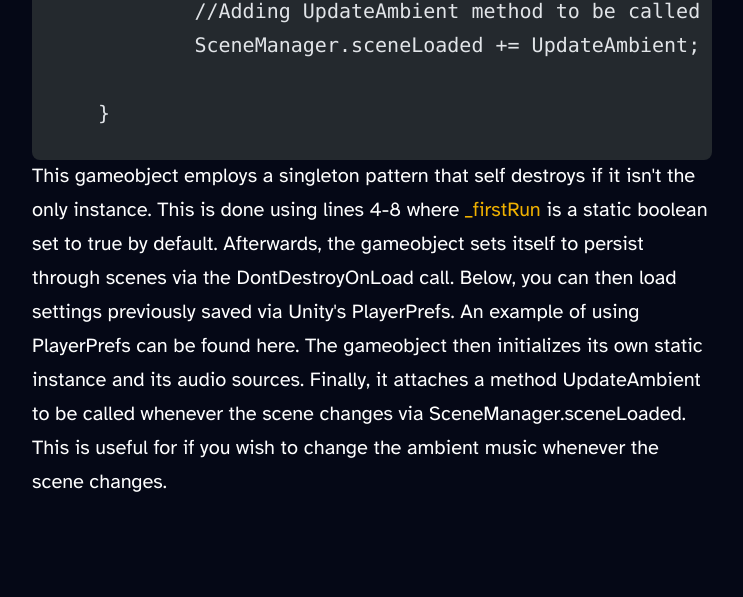
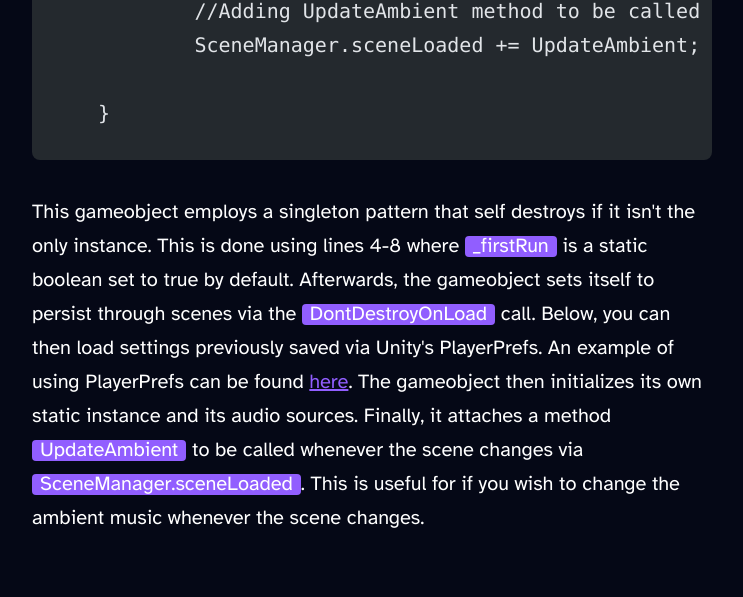
Before and after one commit to govinda-hosein/gh-portfolio, an Astro site: page /blog/2019/1120_sound_manager in a window 1280 px wide. Shown: the part 2096-2693 px from the top of the page, without its empty margins (268-1011 px from the left). Built offline with nearby package versions, Linux system fonts and the light colour scheme; Astro itself is replaced by a stand-in of ours; code samples lack their colours.

Commit message:
Small changes

````diff
--- a/src/content/blog/2019/1120_sound_manager.mdx
+++ b/src/content/blog/2019/1120_sound_manager.mdx
@@ -45,4 +45,5 @@ The sound manager described below only consists of a single monobehaviour and as
 ```
 </code>
 
-This gameobject employs a singleton pattern that self destroys if it isn't the only instance. This is done using lines 4-8 where <span class="text-yellow-500">_firstRun</span> is a static boolean set to true by default. Afterwards, the gameobject sets itself to persist through scenes via the DontDestroyOnLoad call. Below, you can then load settings previously saved via Unity's PlayerPrefs. An example of using PlayerPrefs can be found here. The gameobject then initializes its own static instance and its audio sources. Finally, it attaches a method UpdateAmbient to be called whenever the scene changes via SceneManager.sceneLoaded. This is useful for if you wish to change the ambient music whenever the scene changes.
+<br/>
+This gameobject employs a singleton pattern that self destroys if it isn't the only instance. This is done using lines 4-8 where <span class="highlight">_firstRun</span> is a static boolean set to true by default. Afterwards, the gameobject sets itself to persist through scenes via the <span class="highlight">DontDestroyOnLoad</span> call. Below, you can then load settings previously saved via Unity's PlayerPrefs. An example of using PlayerPrefs can be found <a href="https://docs.unity3d.com/ScriptReference/PlayerPrefs.GetString.html">here</a>. The gameobject then initializes its own static instance and its audio sources. Finally, it attaches a method <span class="highlight">UpdateAmbient</span> to be called whenever the scene changes via <span class="highlight">SceneManager.sceneLoaded</span>. This is useful for if you wish to change the ambient music whenever the scene changes.
--- a/src/styles/global.css
+++ b/src/styles/global.css
@@ -115,6 +115,10 @@ img {
   border-radius: 8px;
 }
 
+.highlight {
+  @apply bg-highlight px-2 rounded-sm text-white;
+}
+
 code {
   counter-reset: step;
   counter-increment: step 0;
@@ -123,7 +127,7 @@ code {
 code .line::before {
   content: counter(step);
   counter-increment: step;
-  width: 1.5rem;
+  width: 2rem;
   padding-right: 0.5rem;
   margin-right: 0.5rem;
   display: inline-block;
````
